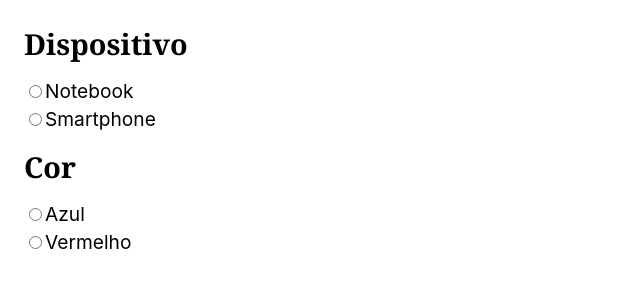
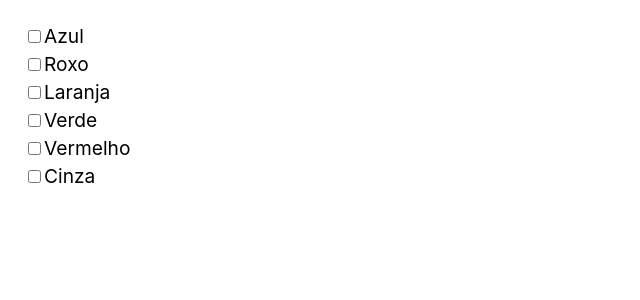
Before and after one commit to Pavanelli7/React, a React (Vite) app in the folder ferramentas-de-automacao/: page / in a window 1280 px wide. Shown: the top 300 px of the page, without its empty margins (0-640 px from the left). Built offline with nearby package versions, Linux system fonts and the light colour scheme.

Commit message:
Tópico/form/Checkbox

```diff
--- a/ferramentas-de-automacao/src/App.jsx
+++ b/ferramentas-de-automacao/src/App.jsx
@@ -1,57 +1,44 @@
 import React from "react";
 
+const coresArray = ['azul', 'roxo', 'laranja', 'verde', 'vermelho', 'cinza'];
+
 const App = () => {
-  const [produto, setProduto] = React.useState('');
-  const [cor, setCor] = React.useState('');
+  const [cores, setCores] = React.useState([]);
 
   function handleChange({ target }) {
-    setProduto(target.value);
+    const { checked, value } = target;
+    if (checked) {
+      setCores([...cores, target.value]);
+    } else {
+      setCores(cores.filter((cor) => cor !== value));
+    }
   }
+
+  function handleChecked(cor) {
+    return cores.includes(cor);
+  }
+
   return (
-    <>
-      <form>
-        <h2>Dispositivo</h2>
-        <label>
+    <form>
+      {coresArray.map((cor) => (
+        <label key={cor} style={{ textTransform: 'capitalize' }}>
           <input
-            type="radio"
-            value="notebook"
-            checked={produto === 'notebook'}
-            onChange={({ target }) => setProduto(target.value)}
+            type="checkbox"
+            value={cor}
+            checked={handleChecked(cor)}
+            onChange={handleChange}
           />
-          Notebook
+          {cor}
         </label>
-        <label>
-          <input
-            type="radio"
-            value="smartphone"
-            checked={produto === 'smartphone'}
-            onChange={({ target }) => setProduto(target.value)}
-          />
-          Smartphone
-        </label>
-
-        <h2>Cor</h2>
-        <label>
-          <input
-            type="radio"
-            value="azul"
-            checked={cor === 'azul'}
-            onChange={({ target }) => setCor(target.value)}
-          />
-          Azul
-        </label>
-        <label>
-          <input
-            type="radio"
-            value="vermelho"
-            checked={cor === 'vermelho'}
-            onChange={({ target }) => setCor(target.value)}
-          />
-          Vermelho
-        </label>
-      </form>
-    </>
+      ))}
+      <ul>
+        {cores.map((cor) => (
+          <li key={cor}>{cor}</li>
+        ))}
+      </ul>
+    </form>
   );
 };
 
+
 export default App
```
